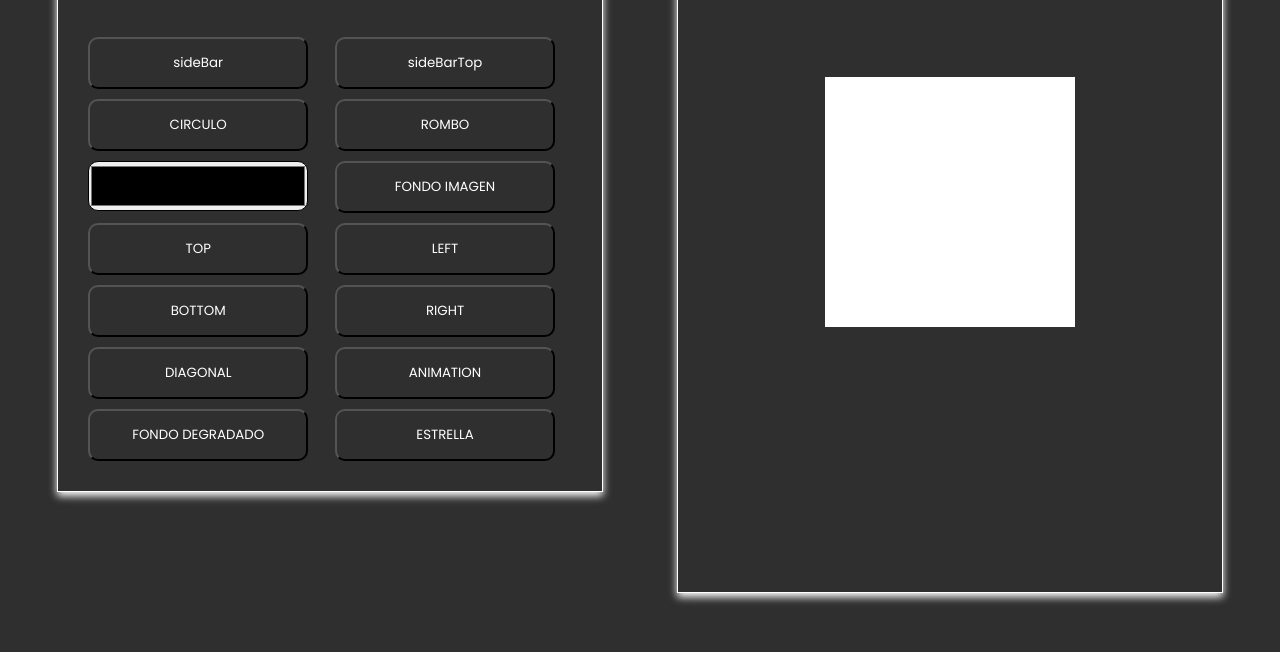
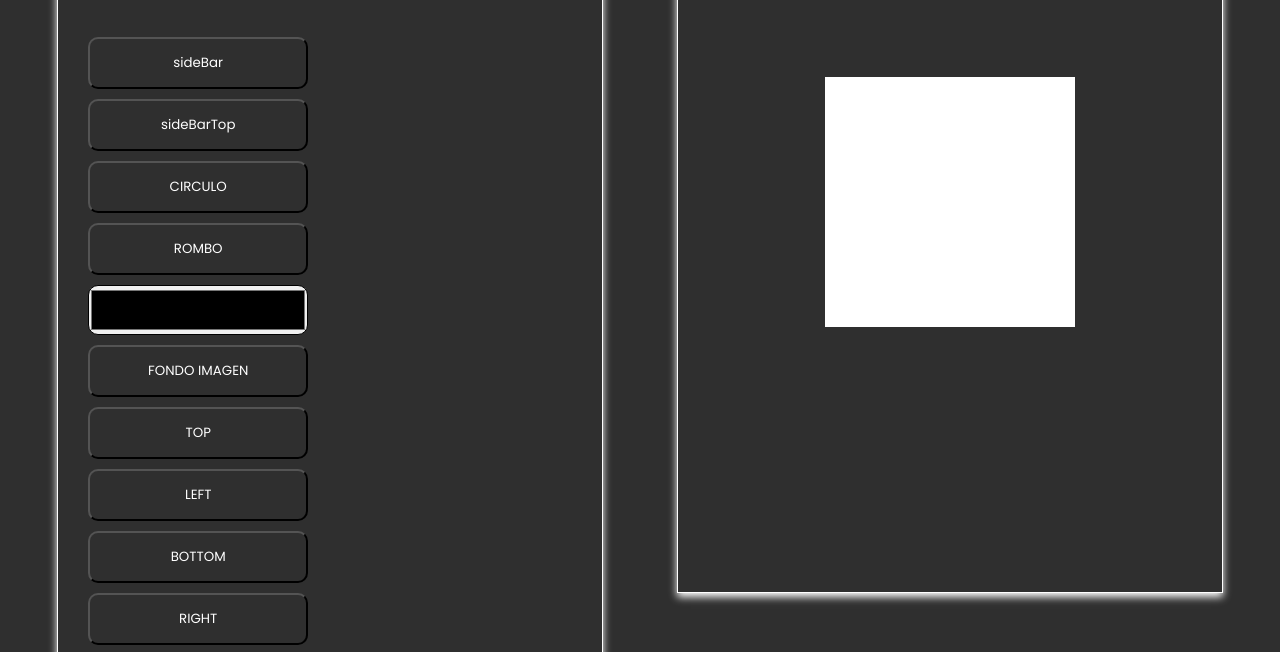
Before and after one commit to John-Alz/DOM, a plain HTML site: page index.html in a window 1280 px wide. Shown: the part 123-775 px from the top of the page. Drawn offline with Linux system fonts and the light colour scheme.

Commit message:
feat: grid-template

```diff
--- a/css/style.css
+++ b/css/style.css
@@ -119,8 +119,12 @@
 
 #containerBtns {
     display: grid;
-    grid-template-columns: repeat(2, 1fr);
+    grid-template-columns: repeat(
+        auto-fit,
+        minmax(200px, 1fr)
+    );
     gap: 10px;
+    width: 80%;
 }
 
 .right {
@@ -154,7 +158,8 @@ button {
     width: 220px;
     transition: .4s;
     cursor: pointer;
-
+    display: flex;
+    justify-content: center;
 }
 
 
```
